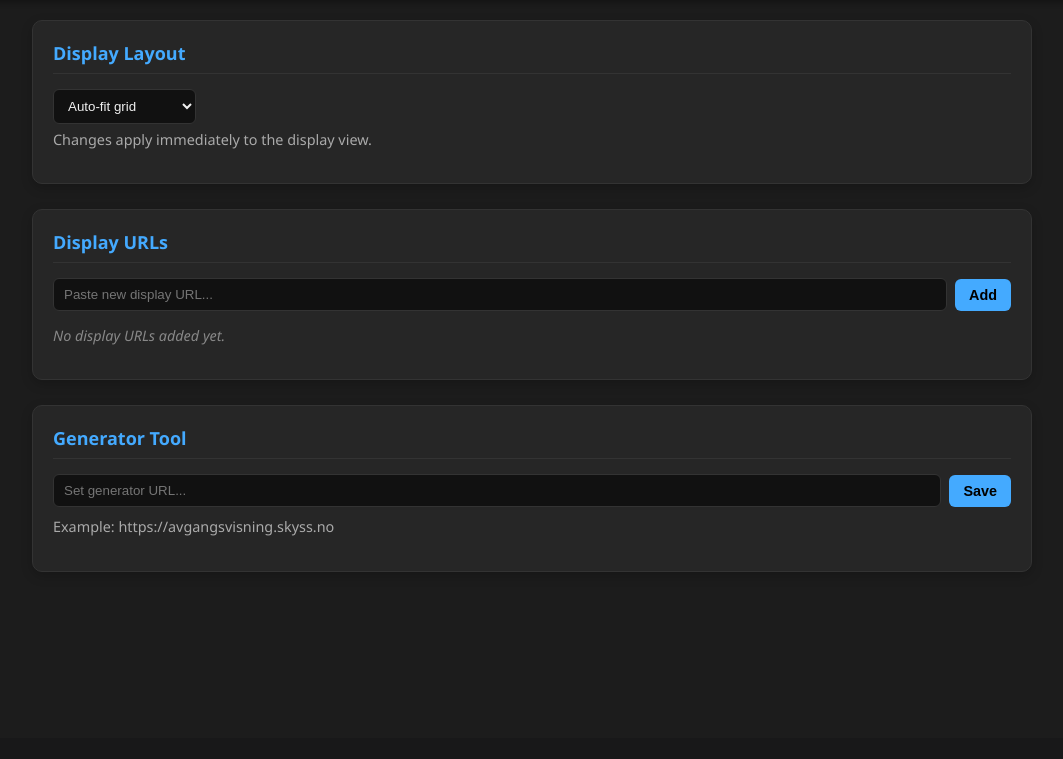
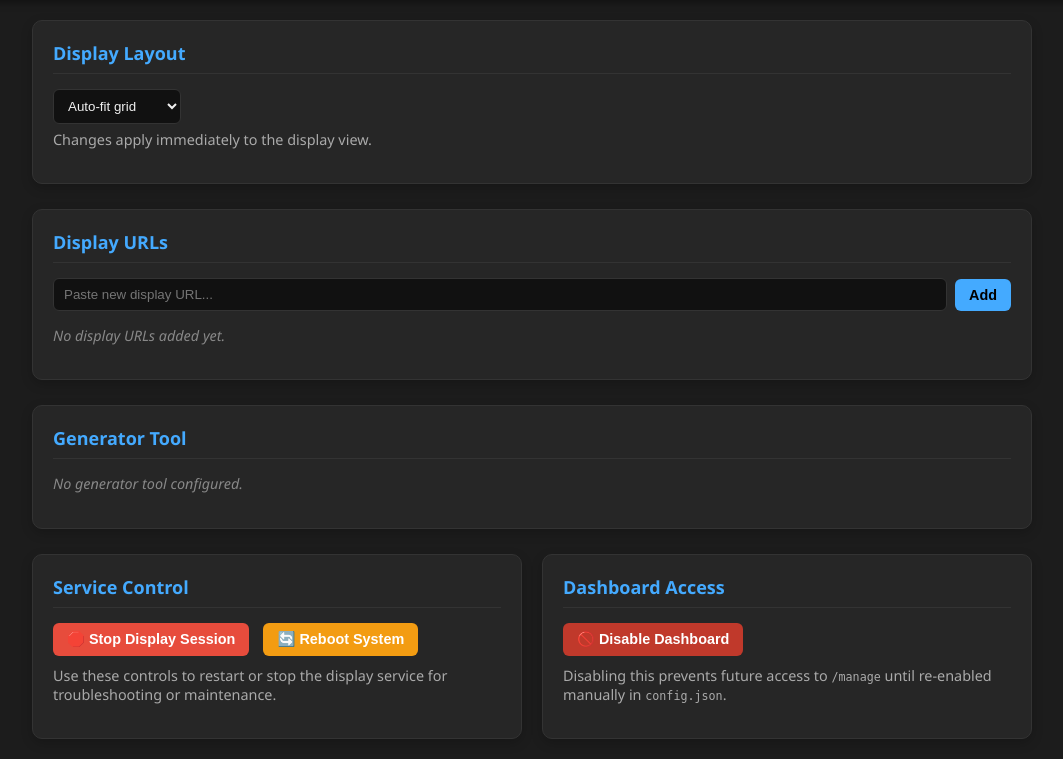
Before and after one commit to LAB-Entreprenor/iframe-kiosk-display, a Flask app: page /manage in a window 1280 px wide. Shown: the part 62-821 px from the top of the page, without its empty margins (108-1171 px from the left). Before the commit the page ends 634 px from the top, so only its background shows below. Run offline with Flask 3, Linux system fonts and the light colour scheme.

Commit message:
Lots of things were updated

```diff
--- a/app.py
+++ b/app.py
@@ -2,7 +2,6 @@ from flask import Flask, render_template, request, redirect, url_for, jsonify
 import json
 import os
 import time
-import socket
 import subprocess
 import concurrent.futures
 
@@ -19,20 +18,27 @@ def load_config():
     """Load or initialize config.json"""
     if not os.path.exists(CONFIG_FILE):
         with open(CONFIG_FILE, "w") as f:
-            json.dump({"urls": [], "layout": "auto", "generator_url": ""}, f)
+            json.dump({
+                "urls": [],
+                "layout": "auto",
+                "generator_url": "",
+                "dashboard_enabled": True  # 👈 new flag
+            }, f)
 
     with open(CONFIG_FILE, "r") as f:
         data = json.load(f)
 
     # --- Backward compatibility ---
     if isinstance(data, list):
-        data = {"urls": data, "layout": "auto", "generator_url": ""}
+        data = {"urls": data, "layout": "auto", "generator_url": "", "dashboard_enabled": True}
     if "generator_url" not in data:
         data["generator_url"] = ""
     if "layout" not in data:
         data["layout"] = "auto"
     if "urls" not in data:
         data["urls"] = []
+    if "dashboard_enabled" not in data:
+        data["dashboard_enabled"] = True  # 👈 add default if missing
 
     return data
 
@@ -71,9 +77,15 @@ def index():
 @app.route("/manage", methods=["GET", "POST"])
 def manage():
     config = load_config()
+
+    # --- Disable access if dashboard is locked ---
+    if not config.get("dashboard_enabled", True):
+        return "Dashboard is disabled. Edit config.json to re-enable.", 403
+
     urls = config["urls"]
     layout = config.get("layout", "auto")
     generator_url = config.get("generator_url", "")
+    message = None
 
     if request.method == "POST":
         # Add new display URL
@@ -95,6 +107,12 @@ def manage():
         elif "set_generator" in request.form:
             generator_url = request.form.get("generator_url", "").strip()
 
+        # Disable dashboard (self-lock)
+        elif "disable_dashboard" in request.form:
+            config["dashboard_enabled"] = False
+            save_config(config)
+            return "Dashboard disabled. Edit config.json to re-enable.", 200
+
         # Save all changes
         config["urls"] = urls
         config["layout"] = layout
@@ -108,7 +126,63 @@ def manage():
         urls=urls,
         layout=layout,
         generator_url=generator_url,
+        message=message,
+        config=config
     )
+
+
+
+# ==========================================================
+# --- SERVICE CONTROL: STOP DISPLAY SESSION ---
+# ==========================================================
+@app.route("/stop-session", methods=["POST"])
+def stop_session():
+    """Stop the Chromium kiosk display session"""
+    try:
+        subprocess.run(
+            ["sudo", "systemctl", "stop", "display-kiosk-session.service"],
+            check=True
+        )
+        message = "✅ Kiosk display session stopped."
+    except subprocess.CalledProcessError:
+        message = "⚠️ Failed to stop display session. Check permissions."
+
+    config = load_config()
+    urls = config.get("urls", [])
+    layout = config.get("layout", "auto")
+    generator_url = config.get("generator_url", "")
+
+    return render_template(
+        "manage.html",
+        urls=urls,
+        layout=layout,
+        generator_url=generator_url,
+        message=message
+    )
+
+
+@app.route("/reboot", methods=["POST"])
+def reboot_system():
+    """Reboot the Raspberry Pi or host system"""
+    try:
+        subprocess.run(["sudo", "reboot"], check=True)
+        message = "🔄 System is rebooting..."
+    except subprocess.CalledProcessError:
+        message = "⚠️ Failed to reboot system. Check permissions."
+
+    config = load_config()
+    urls = config.get("urls", [])
+    layout = config.get("layout", "auto")
+    generator_url = config.get("generator_url", "")
+
+    return render_template(
+        "manage.html",
+        urls=urls,
+        layout=layout,
+        generator_url=generator_url,
+        message=message
+    )
+
 
 
 # ==========================================================
--- a/templates/manage.html
+++ b/templates/manage.html
@@ -192,9 +192,7 @@
             <form method="post">
                 <select name="layout" onchange="this.form.submit()">
                     <option value="auto" {% if layout == "auto" %}selected{% endif %}>Auto-fit grid</option>
-                    <option value="2x2" {% if layout == "2x2" %}selected{% endif %}>Fixed 2×2 grid</option>
                     <option value="horizontal" {% if layout == "horizontal" %}selected{% endif %}>Horizontal row</option>
-                    <option value="fullscreen" {% if layout == "fullscreen" %}selected{% endif %}>Fullscreen single</option>
                 </select>
                 <p class="note">Changes apply immediately to the display view.</p>
             </form>
@@ -231,16 +229,62 @@
             <h2>Generator Tool</h2>
             {% if generator_url %}
                 <iframe src="{{ generator_url }}"></iframe>
+            {% else %}
+                <p class="empty">No generator tool configured.</p>
             {% endif %}
-            <form method="post" class="input-row">
-                <input type="text" name="generator_url" placeholder="Set generator URL..." value="{{ generator_url }}">
-                <button type="submit" name="set_generator">Save</button>
-                {% if generator_url %}
-                    <button type="submit" name="set_generator" value="">Clear</button>
-                {% endif %}
-            </form>
-            <p class="note">Example: https://avgangsvisning.skyss.no</p>
         </section>
+
+
+<!-- Unified Control Row -->
+<div style="
+    display: grid;
+    grid-template-columns: repeat(auto-fit, minmax(320px, 1fr));
+    gap: 20px;
+">
+    <!-- Service Control -->
+    <section class="card">
+        <h2>Service Control</h2>
+
+        <form method="post" action="{{ url_for('stop_session') }}" style="display:inline;">
+            <button type="submit" style="background:#e74c3c;color:white;">🛑 Stop Display Session</button>
+        </form>
+
+        <form method="post" action="{{ url_for('reboot_system') }}" style="display:inline;margin-left:10px;">
+            <button type="submit" style="background:#f39c12;color:white;">🔄 Reboot System</button>
+        </form>
+
+        <p class="note" style="margin-top:10px;">
+            Use these controls to restart or stop the display service for troubleshooting or maintenance.
+        </p>
+
+        {% if message %}
+            <p style="margin-top:10px;color:#4af;">{{ message }}</p>
+        {% endif %}
+    </section>
+
+    <!-- Dashboard Control -->
+    <section class="card">
+        <h2>Dashboard Access</h2>
+        <form method="post">
+            {% if config.dashboard_enabled %}
+            <button type="submit" name="disable_dashboard" style="background:#c0392b;color:white;">
+                🚫 Disable Dashboard
+            </button>
+            {% else %}
+            <button type="submit" disabled style="background:#555;color:white;">
+                🔒 Dashboard Locked
+            </button>
+            {% endif %}
+        </form>
+
+        <p class="note" style="margin-top:10px;">
+            Disabling this prevents future access to <code>/manage</code> until re-enabled manually in <code>config.json</code>.
+        </p>
+    </section>
+</div>
+
+
+
 
     </main>
 </body>
```
Also changed, not shown: templates/index.html (+2 -25 lines), README.md, 1 other file.
